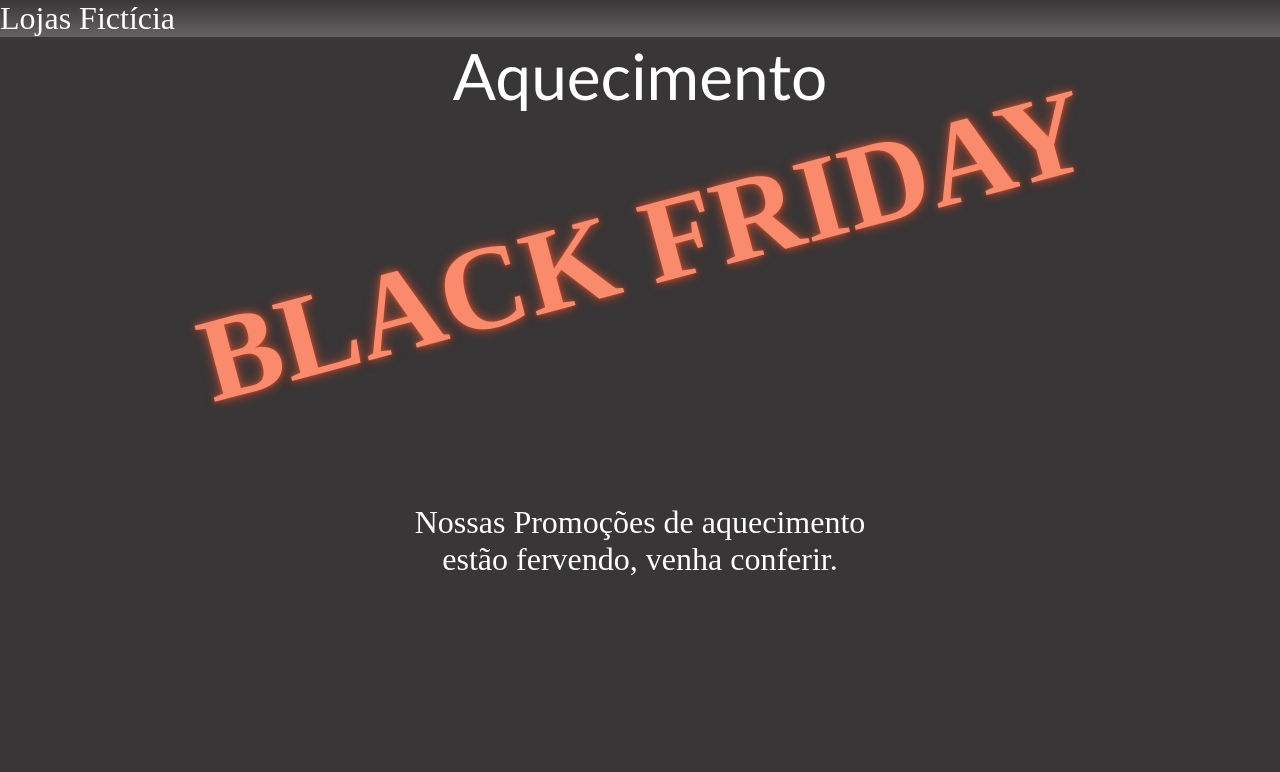
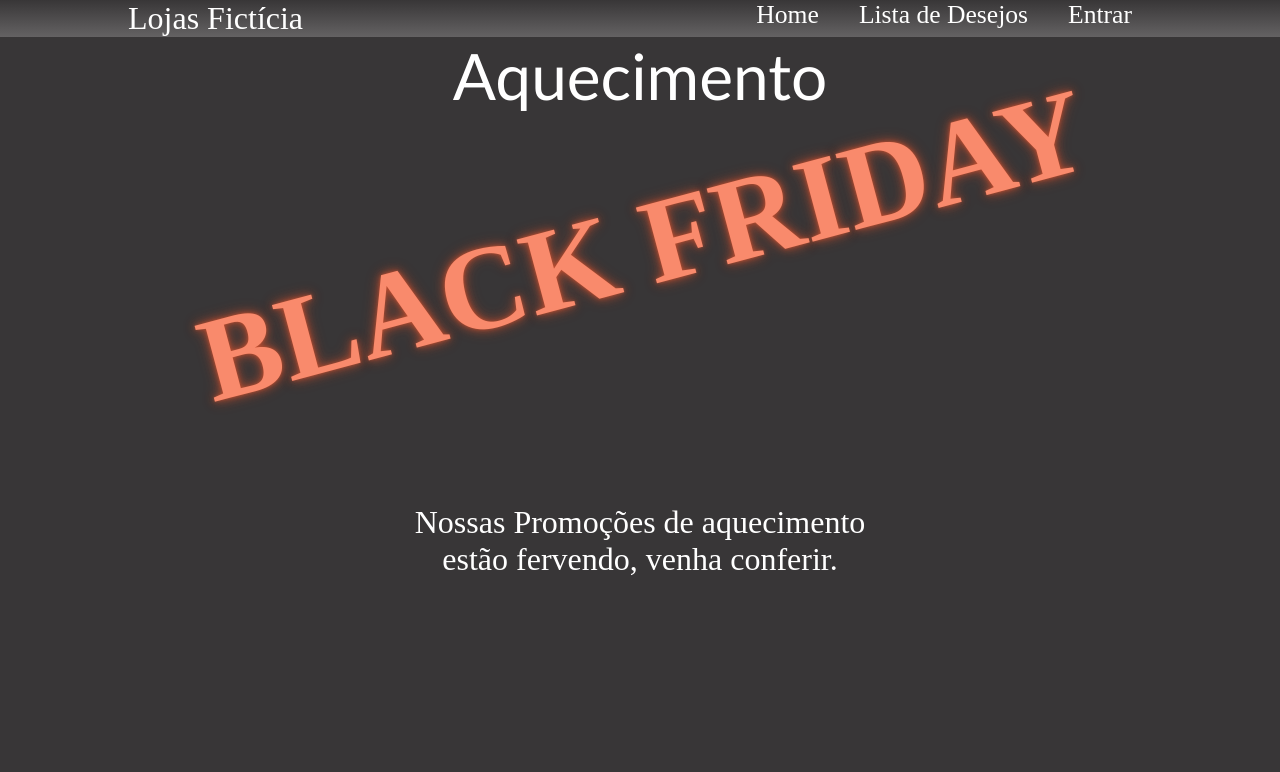
Before and after one commit to marcelo-barbalho/LandPage-HiringCoders, a React (Create React App) app: page / in a window 1280 px wide. Shown: the top 772 px of the page. Built offline with nearby package versions, Linux system fonts and the light colour scheme.

Commit message:
componentizado o header, feita adicção de nav

```diff
--- /dev/null
+++ b/src/components/header.tsx
@@ -0,0 +1,63 @@
+import React from "react";
+import styled from "styled-components";
+
+type Nav = { title: string; link: string };
+
+const menu: Array<Nav> = [
+  {
+    title: "Home",
+    link: "",
+  },
+  {
+    title: "Lista de Desejos",
+    link: "",
+  },
+  {
+    title: "Entrar",
+    link: "",
+  },
+];
+
+const Header: React.FC = () => {
+  return (
+    <HeaderBar>
+      <Container>
+        <Title>Lojas Fictícia</Title>
+        <MenuNav>
+          {menu.map((item) => (
+            <ItemNav onClick={() => console.log("estou funcionando")}>
+              {item.title}
+            </ItemNav>
+          ))}
+        </MenuNav>
+      </Container>
+    </HeaderBar>
+  );
+};
+
+export default Header;
+
+const HeaderBar = styled.div`
+  width: 100%;
+  background: linear-gradient(#383637, #646263);
+  color: #fff;
+  display: flex;
+  justify-content: center;
+`;
+const Container = styled.div`
+  display: flex;
+  justify-content: space-between;
+  width: 80%;
+`;
+const Title = styled.header`
+  color: #fff;
+  font-size: 2rem;
+`;
+const MenuNav = styled.div`
+  display: flex;
+  justify-content: space-between;
+`;
+const ItemNav = styled.div`
+  margin: 0 20px 0 20px;
+  font-size: 1.6rem;
+`;
--- a/src/page.tsx
+++ b/src/page.tsx
@@ -1,12 +1,13 @@
 import React from "react";
 import styled, { keyframes } from "styled-components";
 import Cards from "./components/card";
+import Header from "./components/header";
 
 const LandingPage: React.FC = () => {
   return (
     <>
       <Container>
-        <Header>Lojas Fictícia</Header>
+        <Header />
         <Title>Aquecimento</Title>
         <Banner>BLACK FRIDAY</Banner>
         <P>Nossas Promoções de aquecimento estão fervendo, venha conferir.</P>
@@ -85,12 +86,7 @@ const Showcase = styled.div`
   justify-content: space-between;
   margin-top: 6rem;
 `;
-const Header = styled.header`
-  width: 100%;
-  background: linear-gradient(#383637, #646263);
-  color: #fff;
-  font-size: 2rem;
-`;
+
 const Footer = styled.footer`
   background: linear-gradient(#646263, #383637);
   width: 100%;
```
